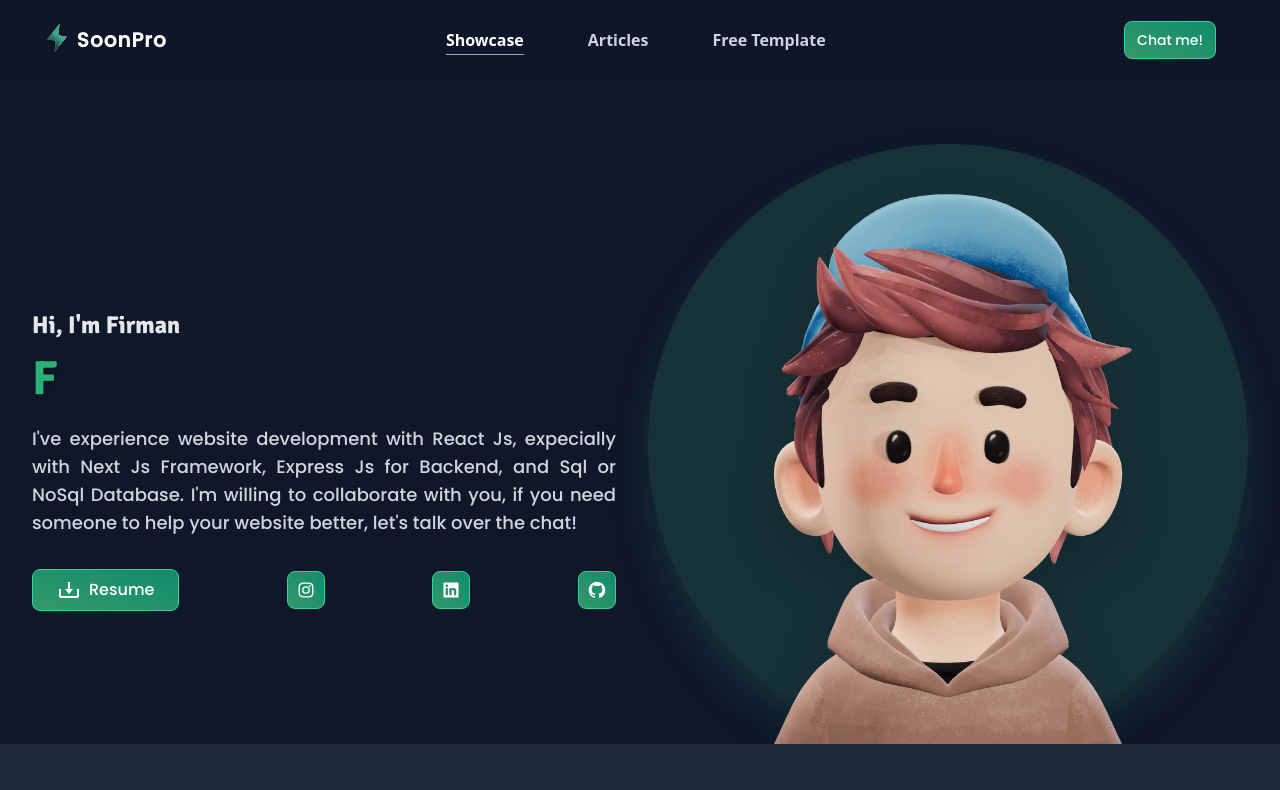
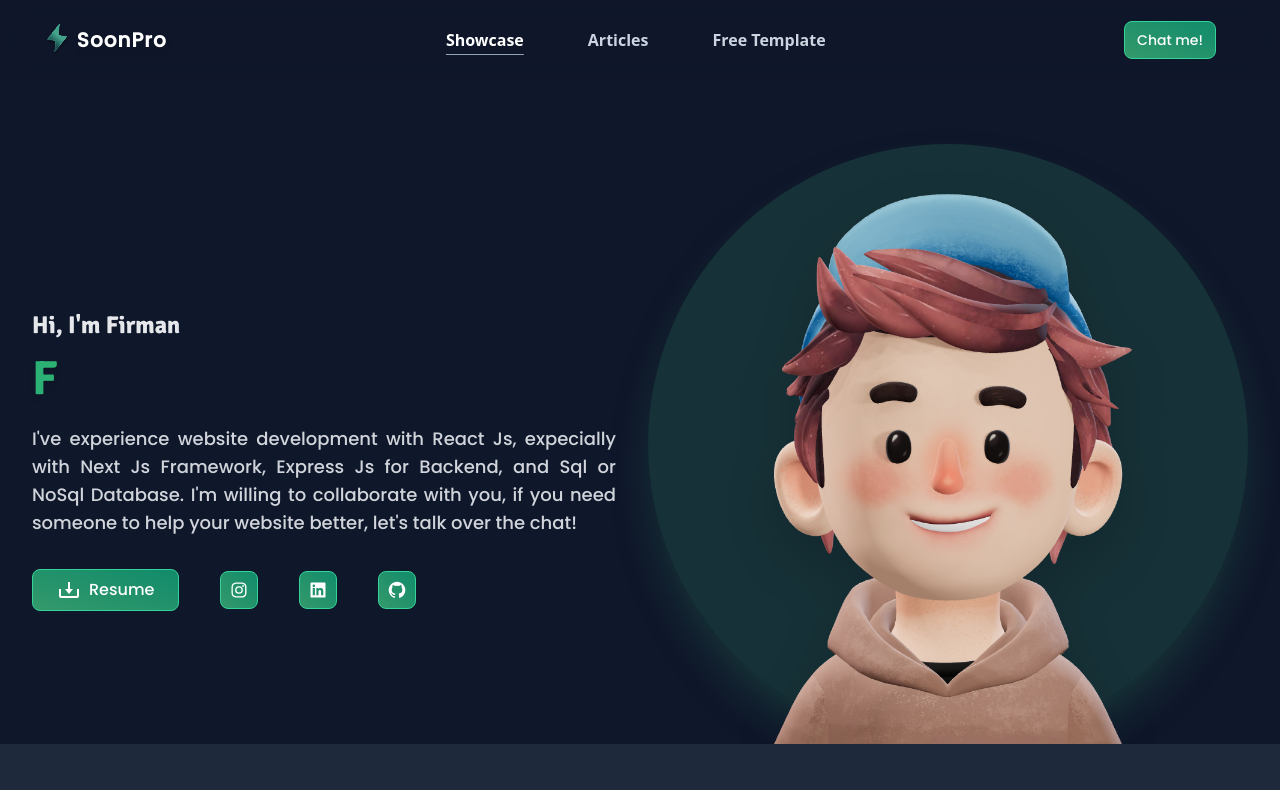
Before and after one commit to firman-lab/firman-webprofile, a Next.js app: page / in a window 1280 px wide. Shown: the top 790 px of the page. Built offline with nearby package versions, Linux system fonts and the light colour scheme.

Commit message:
update resume

```diff
--- a/components/Header/index.js
+++ b/components/Header/index.js
@@ -34,8 +34,8 @@ export default function Header() {
                         <p className='font-medium text-slate-600 dark:text-gray-300 text-sm lg:max-w-2xl text-justify lg:text-base xl:text-lg pt-2 lg:pt-4 font-poppins'>
                             I&apos;ve experience website development with React Js, expecially with Next Js Framework, Express Js for Backend, and Sql or NoSql Database. I&apos;m willing to collaborate with you, if you need someone to help your website better, let&apos;s talk over the chat!
                         </p>
-                        <div className='flex flex-wrap justify-between items-center md:justify-left gap-4 lg:gap-8 items-center mt-8'>
-                            <a href='/Firman Hidayat-resume-3.pdf' download={true} target='_blank' rel="noopener noreferrer">
+                        <div className='flex flex-wrap justify-between md:justify-left gap-4 lg:gap-8 items-center mt-8 max-w-sm'>
+                            <a href='/Firman-resume.pdf' download={true} target='_blank' rel="noopener noreferrer">
                                 <button className='px-3 lg:px-6 py-2 lg:py-2 text-sm lg:text-base text-white font-medium flex gap-2  font-poppins rounded-lg bg-gradient-to-tr from-[#34996b] to-[#118b6b] border-emerald-400 border-[1px] hover:bg-gradient-to-tr hover:from-[#45A38C] hover:to-[#4a917e] hover:scale-110 hover:transition-all hover:duration-200 '>
                                     <span>
                                         <Image src={'/icons/download.svg'} alt='download resume' width={24} height={24} className='w-5 lg:w-6' />
--- a/components/Navbar/index.js
+++ b/components/Navbar/index.js
@@ -69,7 +69,7 @@ export default function Navbar({ dark, darkFunc }) {
                 <div className='transition ease-in-out duration-300'>
                     <div className='pt-4 pb-8 flex flex-col gap-4 justify-start items-start'>
                         {menu.map((item, index) => (
-                            <a href={item.href} key={index} className='pt-2 lg:px-8 text-sm font-semibold dark:text-slate-300 hover:text-purple-700 dark:hover:text-white hover:transition-all hover:ease-in hover:duration-200'>{item.name}</a>
+                            <a href={item.href} key={index} className={`pt-2 lg:px-8 text-sm font-semibold dark:text-slate-300 hover:text-purple-700 dark:hover:text-white hover:transition-all hover:ease-in hover:duration-200 ${item.href === router.asPath ? 'active' : ''}`}>{item.name}</a>
                         ))}
                     </div>
                     {/* <div className='py-4'>
```
Also changed, not shown: 2 other files (tests, documents, lock files or other folders).
